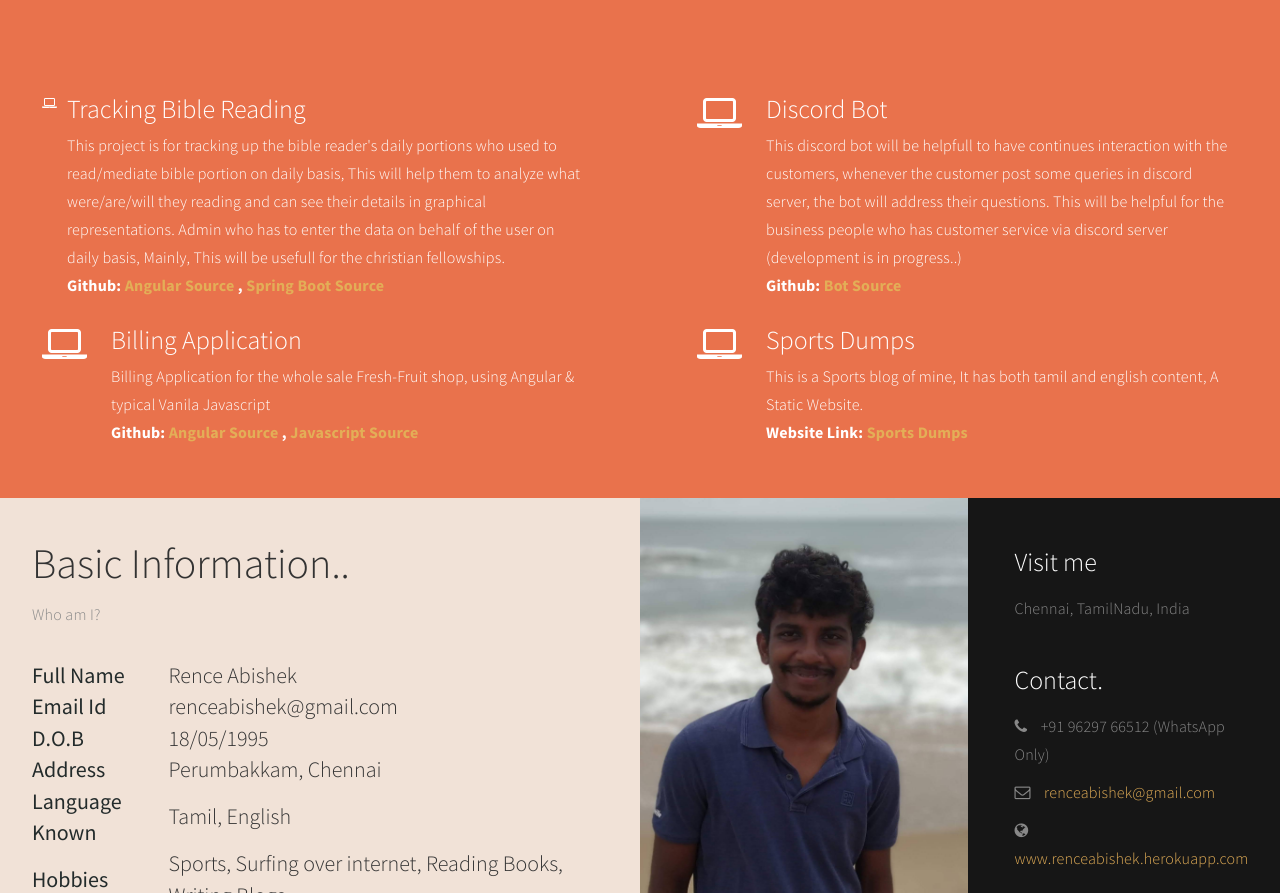
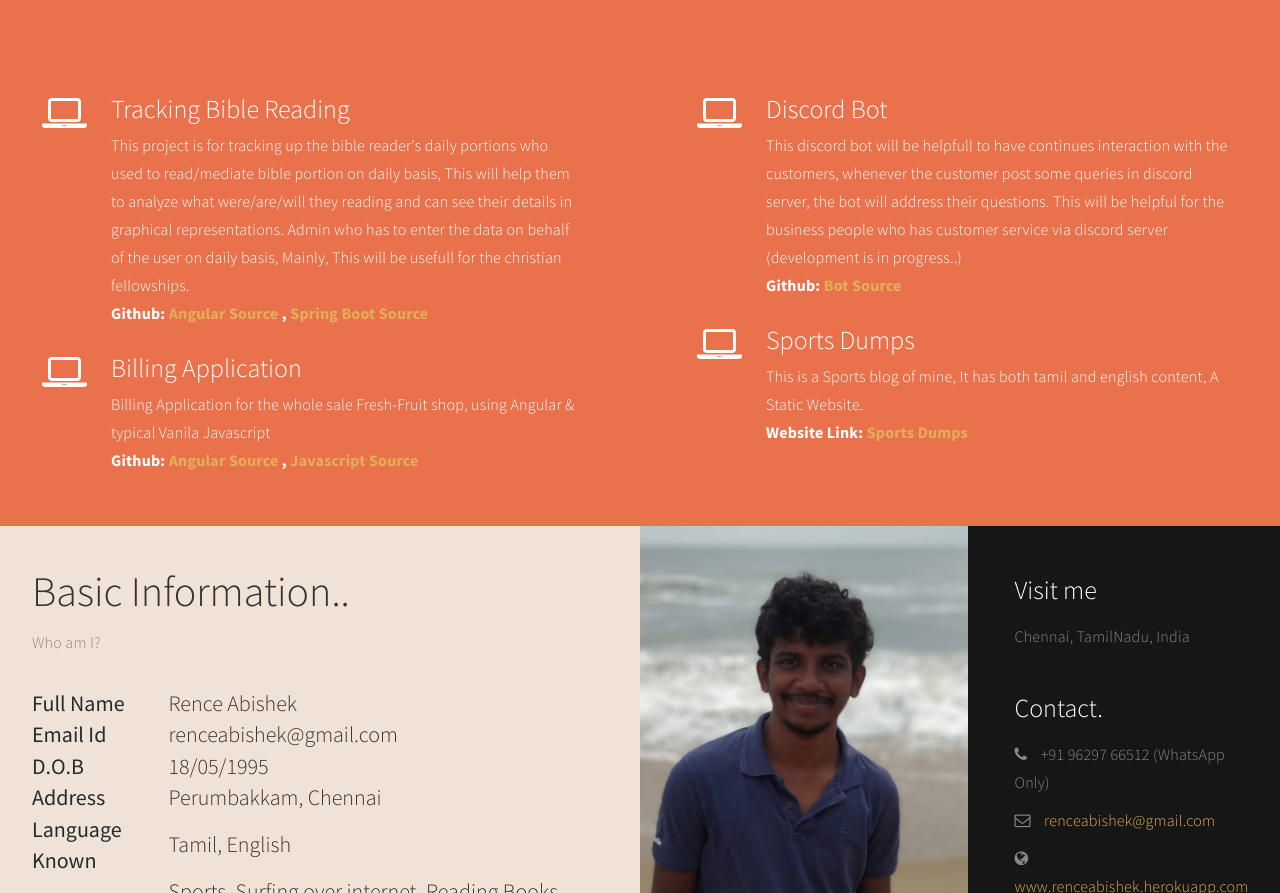
Before and after one commit to renceabishek/cv-resume-portfolio, a website: page public/index.html in a window 1280 px wide. Shown: the part 3585-4478 px from the top of the page. Drawn offline with Linux system fonts and the light colour scheme; no server answers.

Commit message:
css fixes

```diff
--- a/public/index.html
+++ b/public/index.html
@@ -382,7 +382,7 @@ http://www.templatemo.com/tm-498-stimulus
                <div class="col-md-6 col-sm-12">
                     <div class="projects-thumb">
 
-                         <div class="color-white" data-aos="fade-up" data-aos-duration="800">
+                         <div class="color-white media" data-aos="fade-up" data-aos-duration="800">
                               <div class="media-object media-left">
                                    <i class="fa fa-laptop"></i>
                               </div>
```
